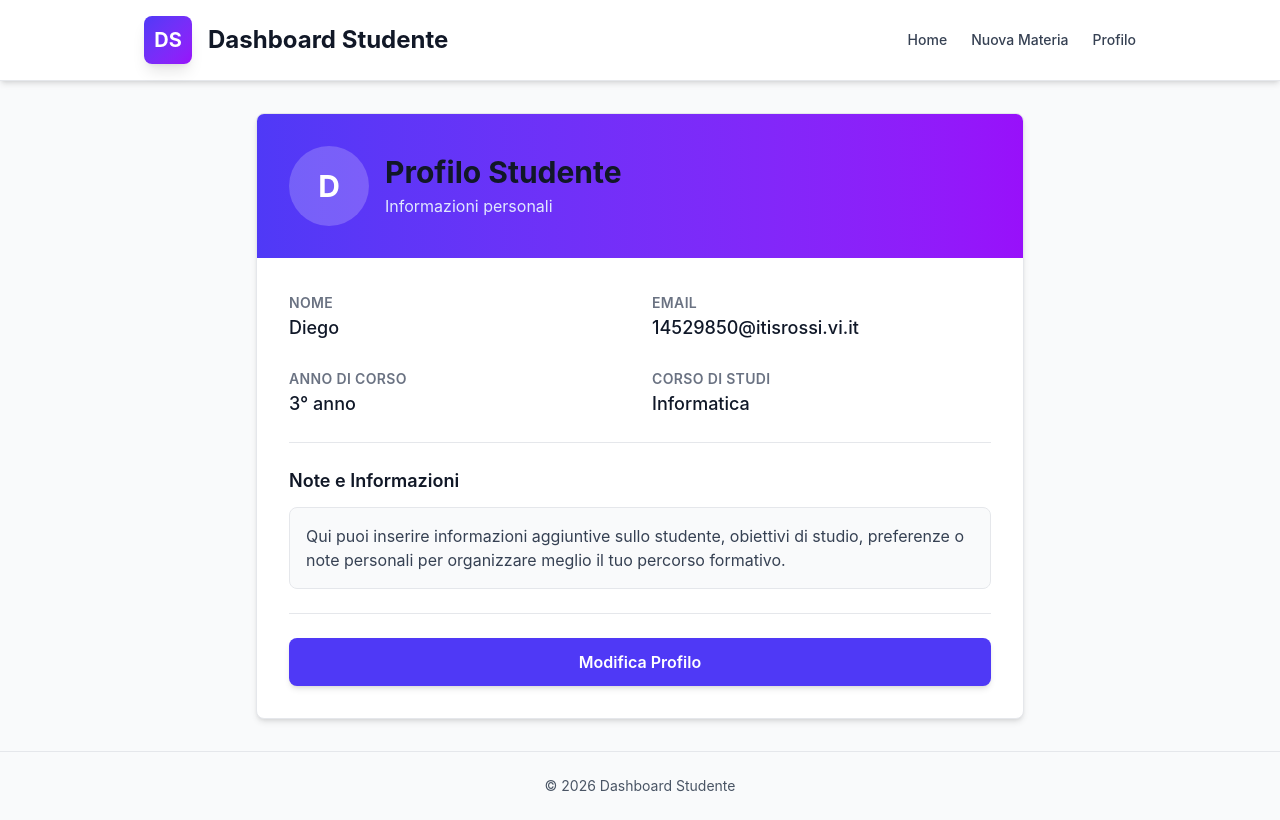
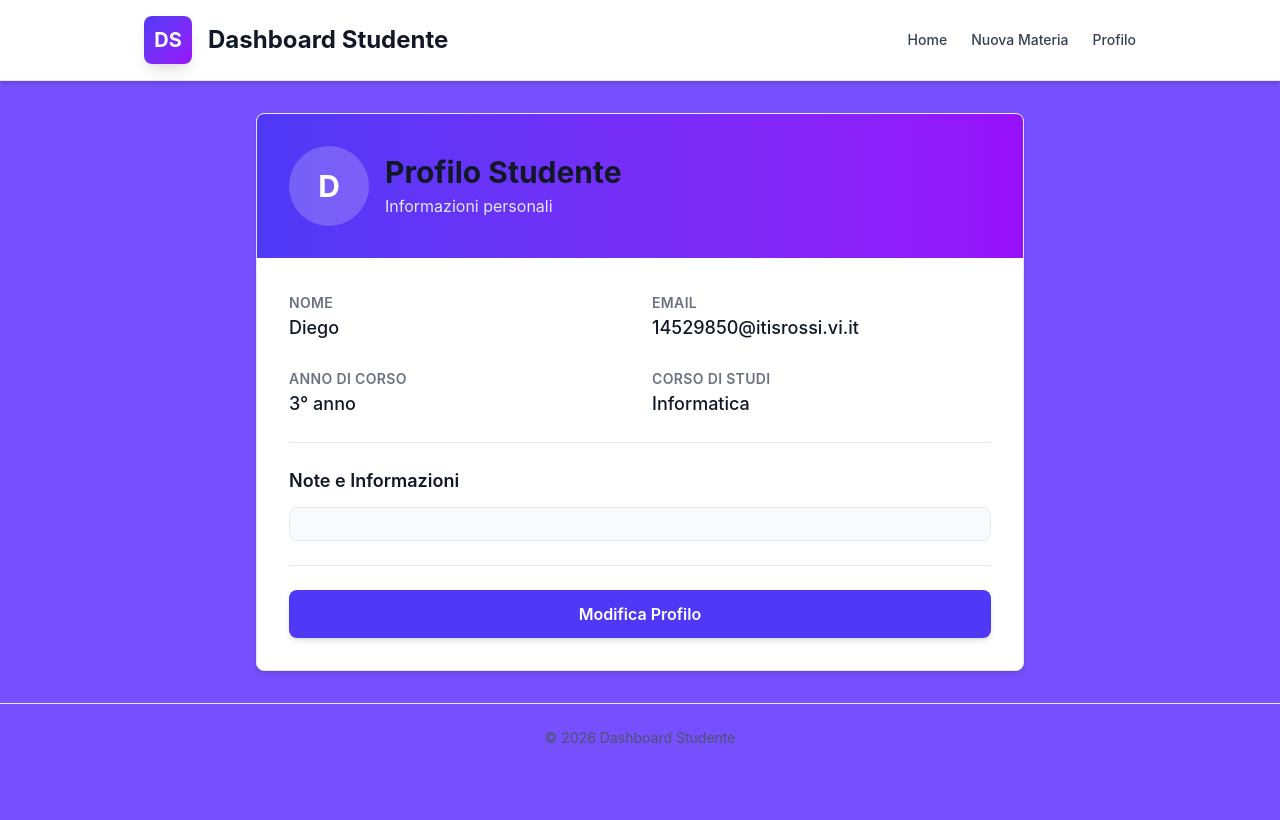
Before and after one commit to ITIS-Rossi/3cii-2526-dashboard-next-diegoaldighieri, a Next.js app: page /profilo in a window 1280 px wide. Built offline with nearby package versions, Linux system fonts and the light colour scheme.

Commit message:
grafica e altro

```diff
--- a/src/app/globals.css
+++ b/src/app/globals.css
@@ -1,7 +1,7 @@
 @import "tailwindcss";
 
 :root {
-    --background: #f9fafb;
+    --background: #7650FF;
     --foreground: #111827;
 }
 
@@ -13,7 +13,7 @@
 @media (prefers-color-scheme: dark) {
     :root {
         --background: #1f2937;
-        --foreground: #f9fafb;
+        --foreground: #7650FF;
     }
 }
 
--- a/src/app/materie/[id]/page.tsx
+++ b/src/app/materie/[id]/page.tsx
@@ -26,6 +26,13 @@ export default function MateriaDetailPage() {
         saveMaterieToStorage(next);
         router.push('/');
     }
+
+    function handleEdit() {
+
+
+    }
+
+
 
     if (!materia) {
         return (
@@ -64,6 +71,12 @@ export default function MateriaDetailPage() {
                     >
                         🗑️ Elimina
                     </button>
+                    <button
+                        onclick={handleEdit}
+                        className= "px-6 py-2 bg-[#0CFF93] hover:bg-[#0CC193] text-white rounded-lg font-semibold shadow-md transition-all hover:shadow-lg"
+                    >
+                        🛠️ Modifica
+                </button>
                 </div>
             </div>
 
--- a/src/app/profilo/page.tsx
+++ b/src/app/profilo/page.tsx
@@ -44,8 +44,6 @@ export default function ProfiloPage() {
                         <h3 className="text-lg font-semibold text-gray-900">Note e Informazioni</h3>
                         <div className="p-4 bg-gray-50 rounded-lg border border-gray-200">
                             <p className="text-gray-700">
-                                Qui puoi inserire informazioni aggiuntive sullo studente, obiettivi di studio,
-                                preferenze o note personali per organizzare meglio il tuo percorso formativo.
                             </p>
                         </div>
                     </div>
```
